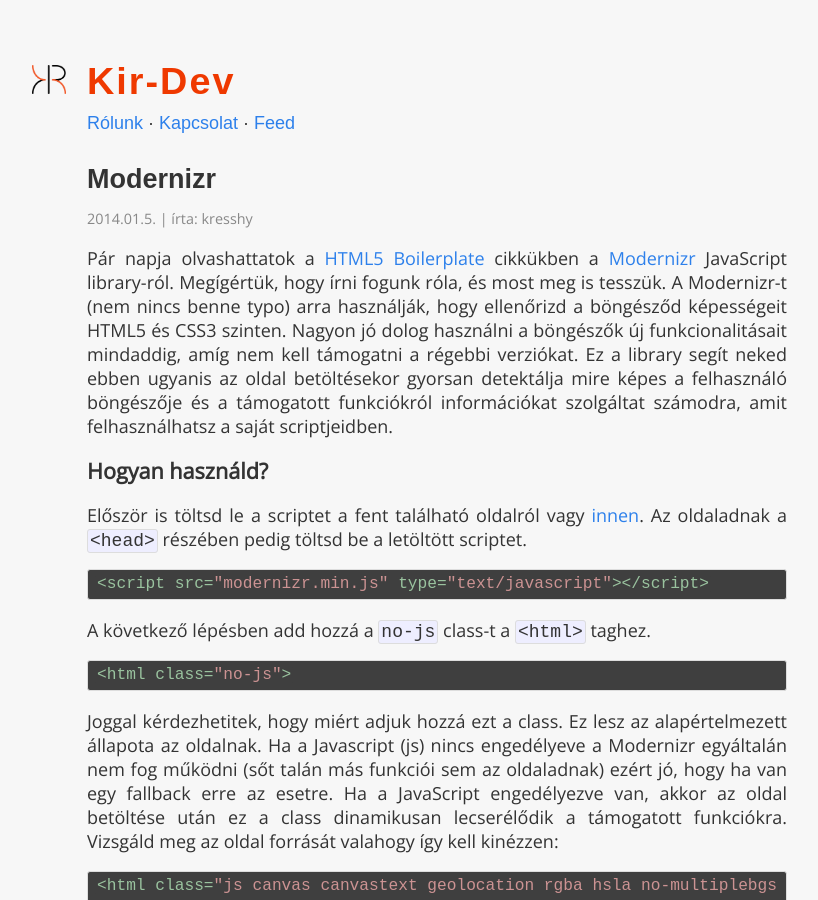
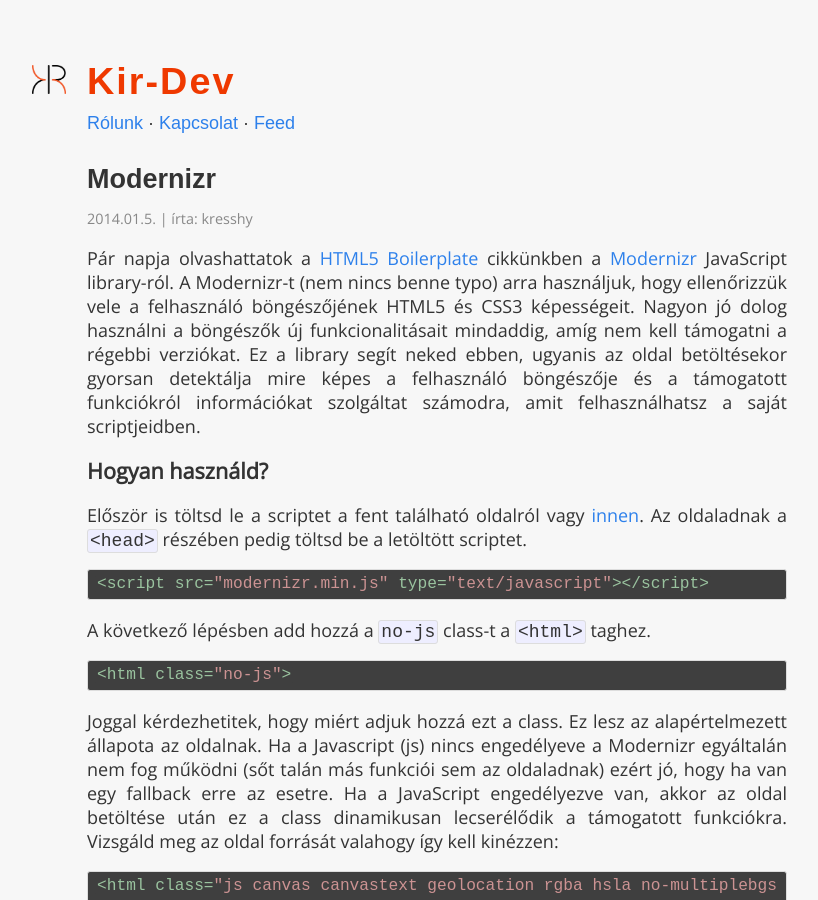
Before and after one commit to kir-dev/kir-dev.sch.bme.hu, a Jekyll site: the page built from _posts/2014-01-05-Modernizr.md, in a window 1280 px wide and 900 px high. Shown: the whole window, without its empty margins (203-1021 px from the left). Built offline with Jekyll 4.4.1, drawn with Linux system fonts in a browser that asks for light colours; some web fonts are replaced; Markdown is read by kramdown in place of the engine named in the settings.

Commit message:
More error correction, rewording

```diff
--- a/_posts/2014-01-05-Modernizr.md
+++ b/_posts/2014-01-05-Modernizr.md
@@ -5,7 +5,7 @@ author: kresshy
 date: 2014-01-05 01:00:00
 ---
 
-Pár napja olvashattatok a [HTML5 Boilerplate](http://kir-dev.sch.bme.hu/2014/01/03/a-html5-boilerplate/) cikkükben a [Modernizr](http://modernizr.com/) JavaScript library-ról. Megígértük, hogy írni fogunk róla, és most meg is tesszük. A Modernizr-t (nem nincs benne typo) arra használják, hogy ellenőrizd a böngésződ képességeit HTML5 és CSS3 szinten. Nagyon jó dolog használni a böngészők új funkcionalitásait mindaddig, amíg nem kell támogatni a régebbi verziókat. Ez a library segít neked ebben ugyanis az oldal betöltésekor gyorsan detektálja mire képes a felhasználó böngészője és a támogatott funkciókról információkat szolgáltat számodra, amit felhasználhatsz a saját scriptjeidben.
+Pár napja olvashattatok a [HTML5 Boilerplate](http://kir-dev.sch.bme.hu/2014/01/03/a-html5-boilerplate/) cikkünkben a [Modernizr](http://modernizr.com/) JavaScript library-ról. A Modernizr-t (nem nincs benne typo) arra használjuk, hogy ellenőrizzük vele a felhasználó böngészőjének HTML5 és CSS3 képességeit. Nagyon jó dolog használni a böngészők új funkcionalitásait mindaddig, amíg nem kell támogatni a régebbi verziókat. Ez a library segít neked ebben, ugyanis az oldal betöltésekor gyorsan detektálja mire képes a felhasználó böngészője és a támogatott funkciókról információkat szolgáltat számodra, amit felhasználhatsz a saját scriptjeidben.
 
 ## Hogyan használd?
 
```
